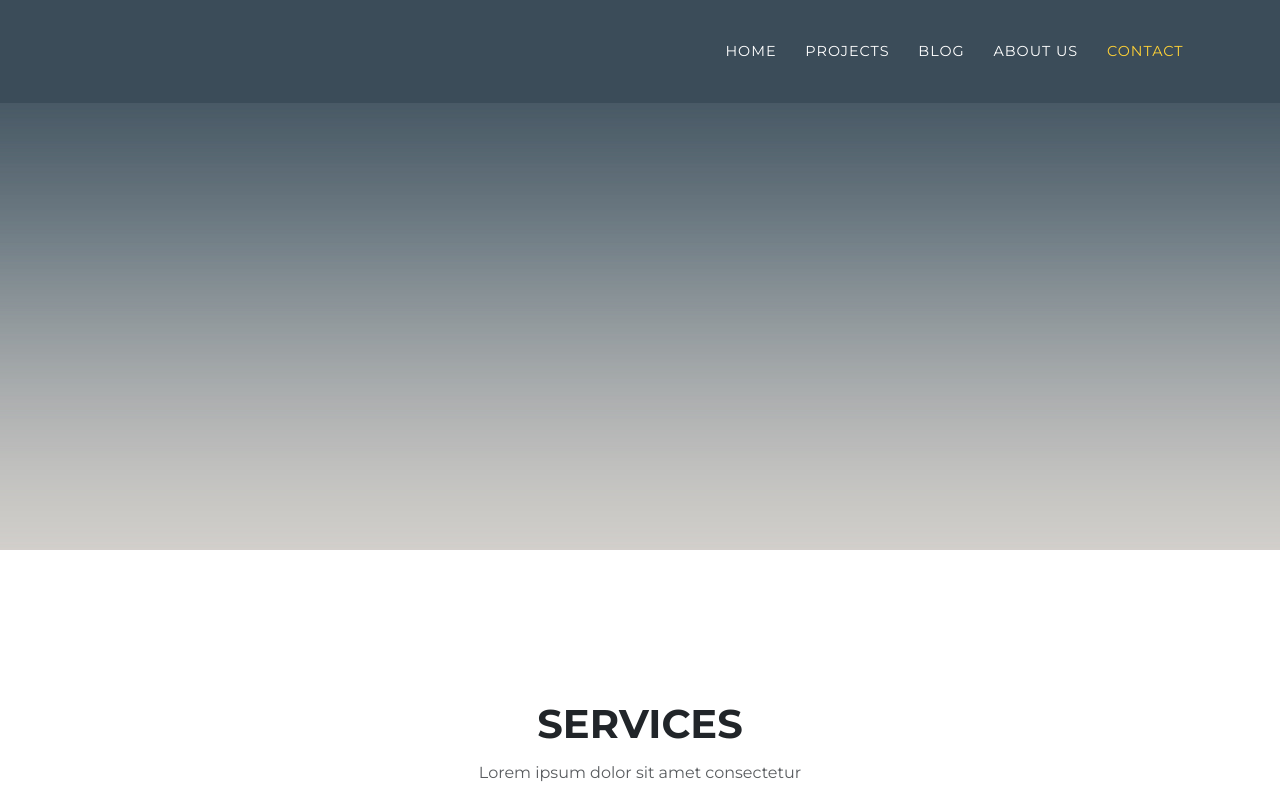
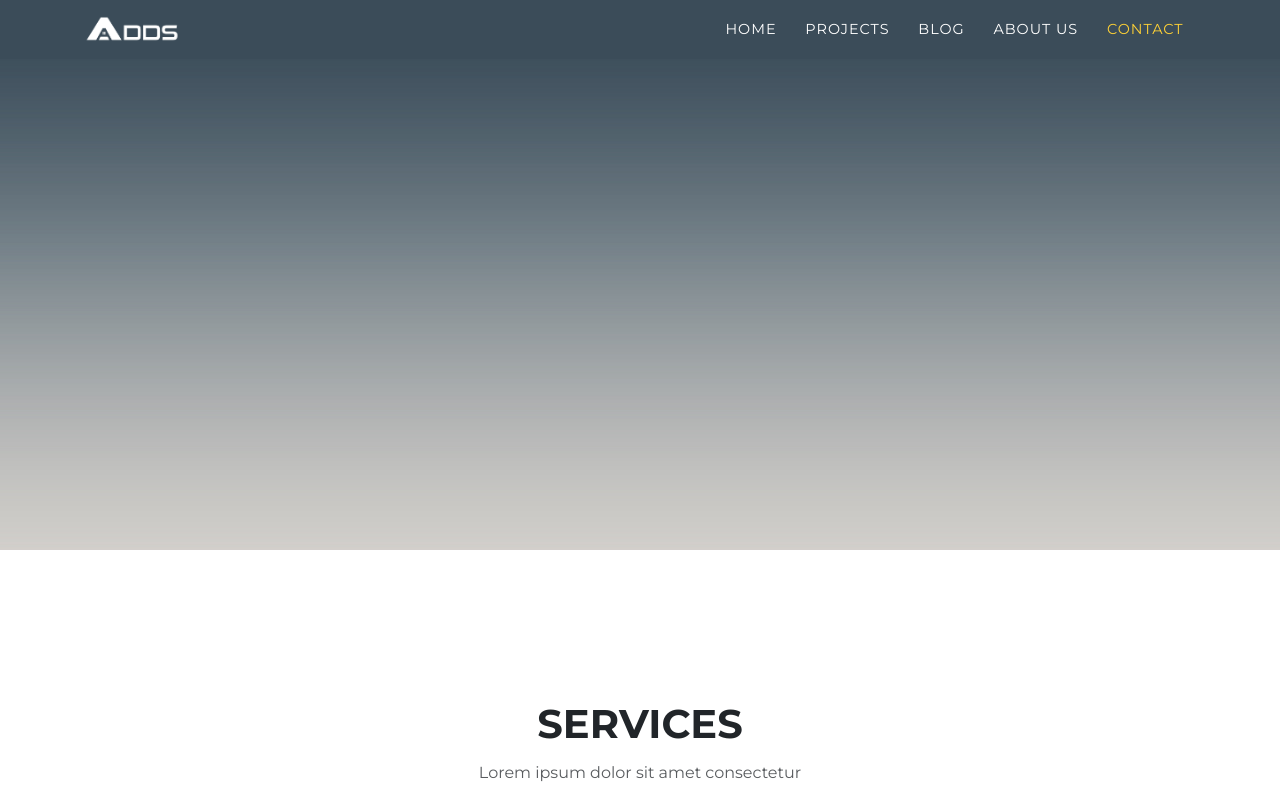
Before and after one commit to RJRYT/AddsWebsite, a plain HTML site: page index.html in a window 1280 px wide. Shown: the top 800 px of the page. Drawn offline with Linux system fonts and the light colour scheme; a script that the page names is missing; files whose address does not match are found by name.

Commit message:
nav bar fix

```diff
--- a/index.html
+++ b/index.html
@@ -13,9 +13,9 @@
 </head>
 
 <body id="page-top" data-bs-spy="scroll" data-bs-target="#mainNav" data-bs-offset="54">
-    <nav class="navbar navbar-expand-lg fixed-top bg-dark navbar-dark" id="mainNav">
+    <nav class="navbar navbar-expand-lg fixed-top bg-dark navbar-dark" id="mainNav" style="padding: 3px !important;">
 
-        <div class="container"> <a src="/assets/img/adds-home-logo.png"> </a></a><button data-bs-toggle="collapse" data-bs-target="#navbarResponsive" class="navbar-toggler navbar-toggler-right" type="button" aria-controls="navbarResponsive" aria-expanded="false" aria-label="Toggle navigation"><i class="fa fa-bars"></i></button>
+        <div class="container"> <img src="/assets/img/adds-home-logo.png" width="100px"> <button data-bs-toggle="collapse" data-bs-target="#navbarResponsive" class="navbar-toggler navbar-toggler-right" type="button" aria-controls="navbarResponsive" aria-expanded="false" aria-label="Toggle navigation"><i class="fa fa-bars"></i></button>
 
             <div class="collapse navbar-collapse" id="navbarResponsive">
                 <ul class="navbar-nav ms-auto text-uppercase">
```
